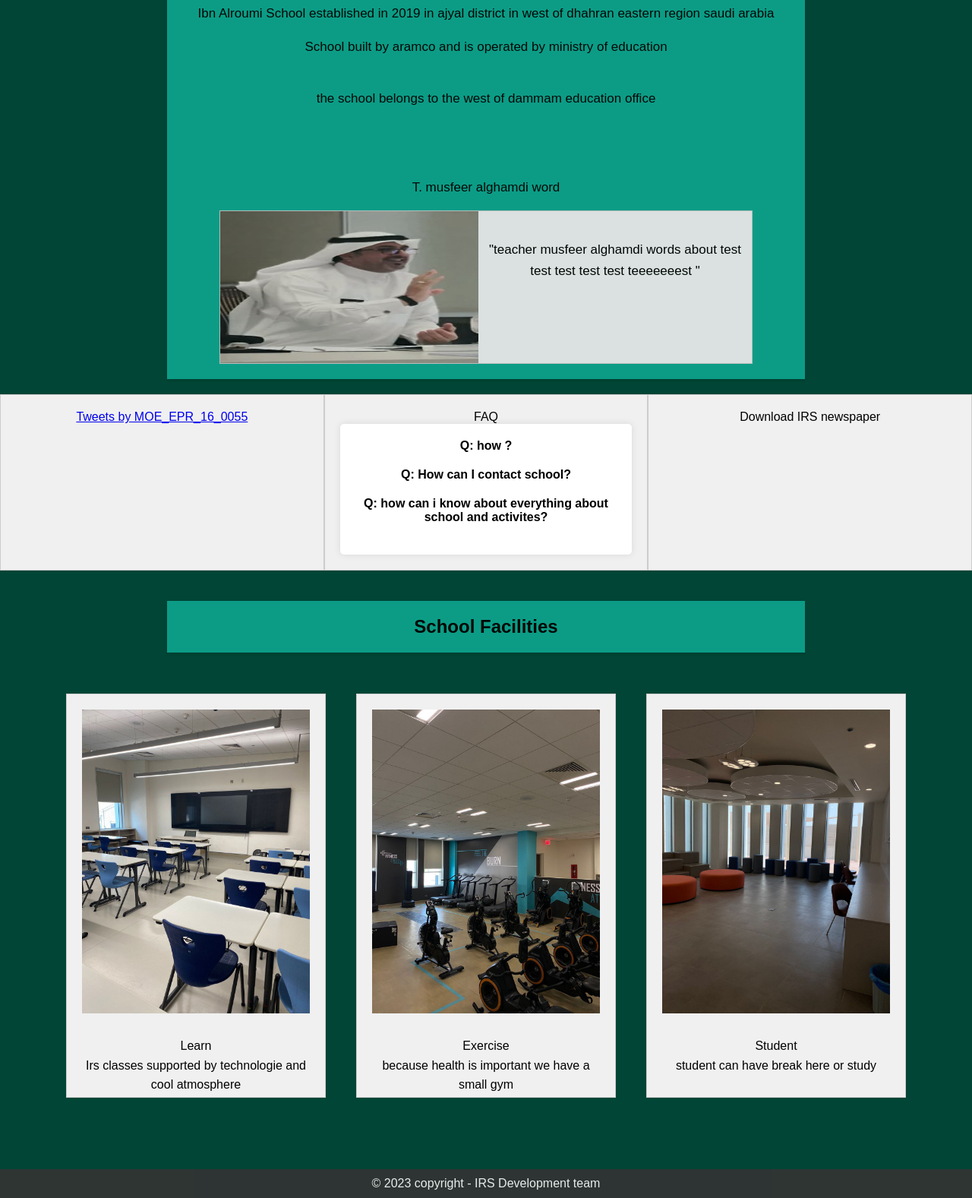
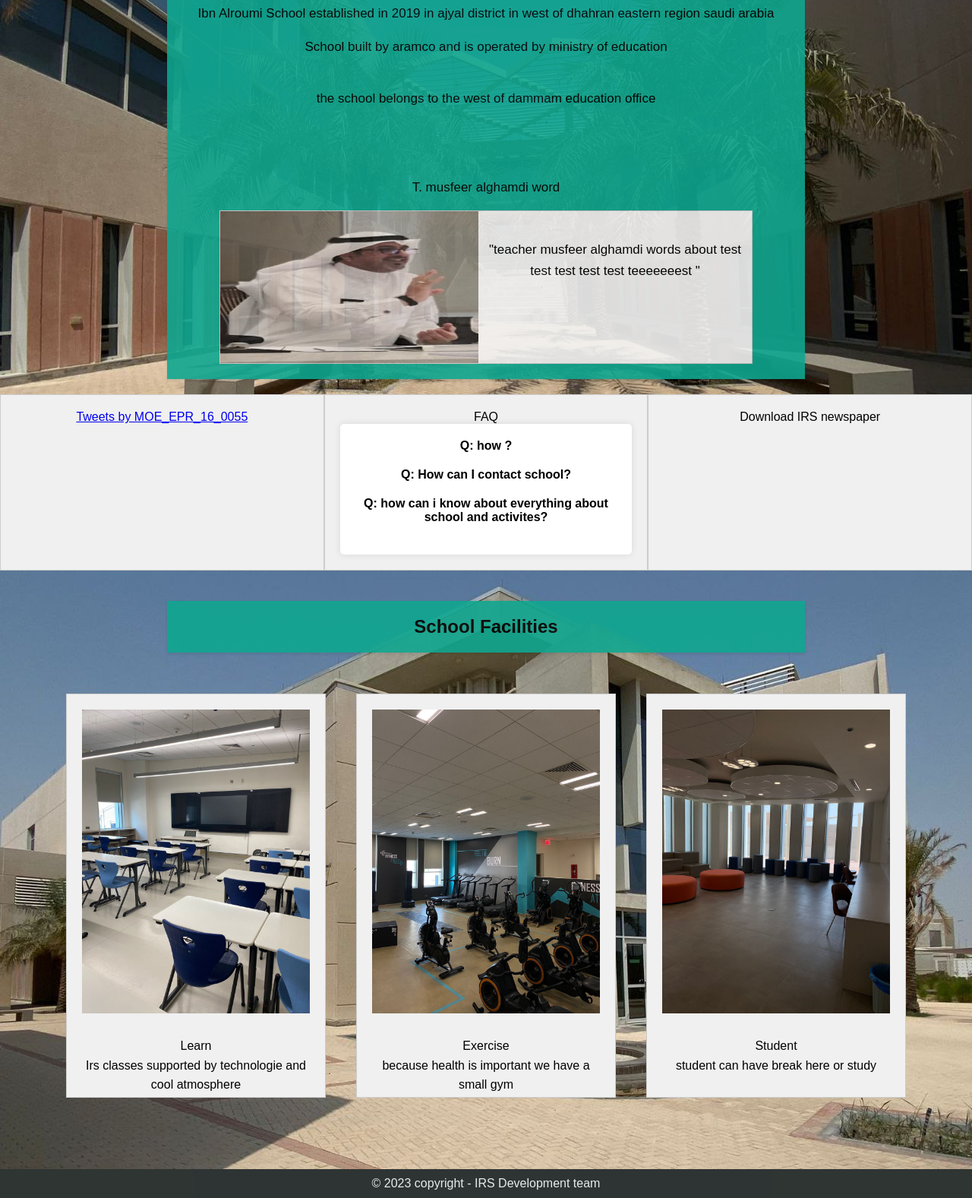
Before and after one commit to irs-edu/irs, a plain HTML site: page index.html in a window 1280 px wide. Shown: the part 171-1748 px from the top of the page at 76% size. Drawn offline with Linux system fonts and the light colour scheme.

Commit message:
fixed some mistakes

```diff
--- a/css/style.css
+++ b/css/style.css
@@ -32,7 +32,7 @@ header {
 
 /* Styles for the .wallp background */
 .wallp {
-    background-image: url("media/school.jpeg");
+    background-image: url("../media/school.jpeg");
     background-size: cover;
     background-repeat: no-repeat;
     background-attachment: fixed;
@@ -41,7 +41,7 @@ header {
 
 /* Styles for the .heaWall background */
 .heaWall {
-    background-image: url("media/wall.jpeg");
+    background-image: url("../media/wall.jpeg");
     background-size: cover;
     background-repeat: no-repeat;
     background-attachment: fixed;
```
